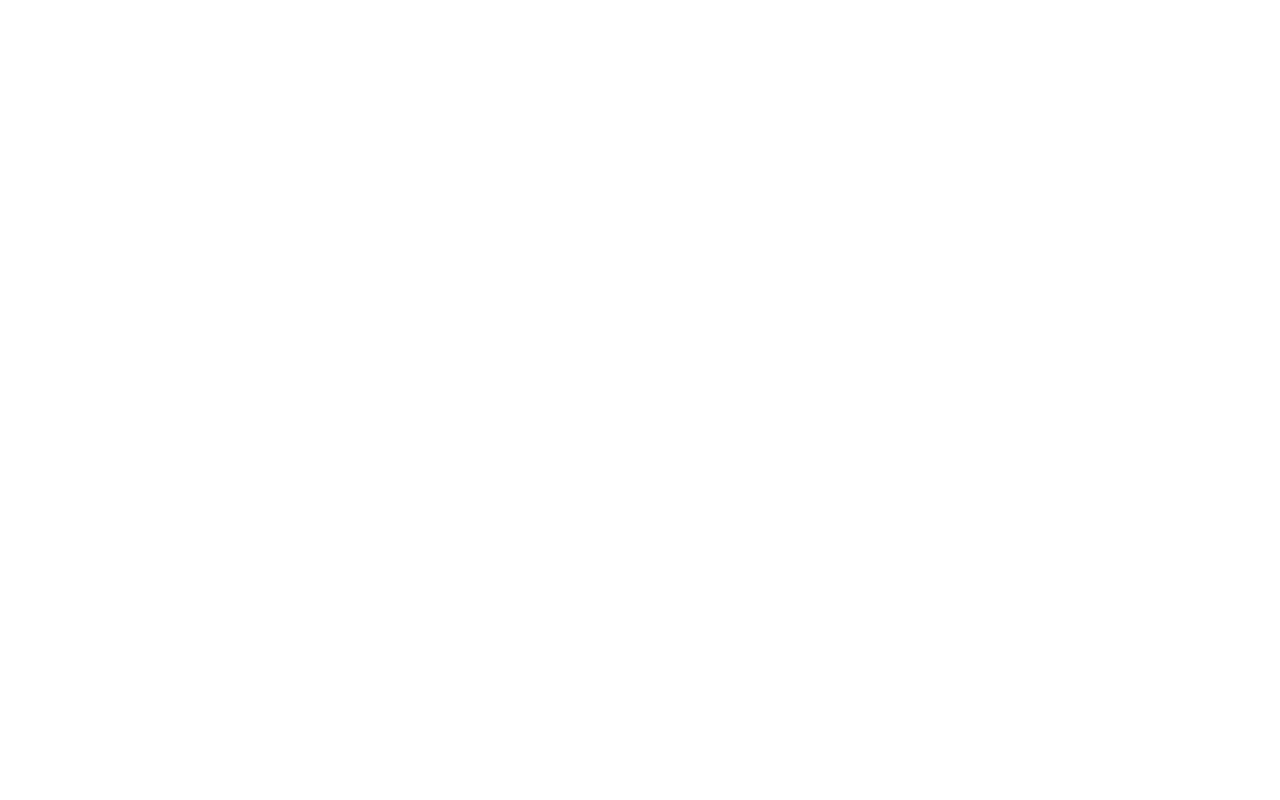
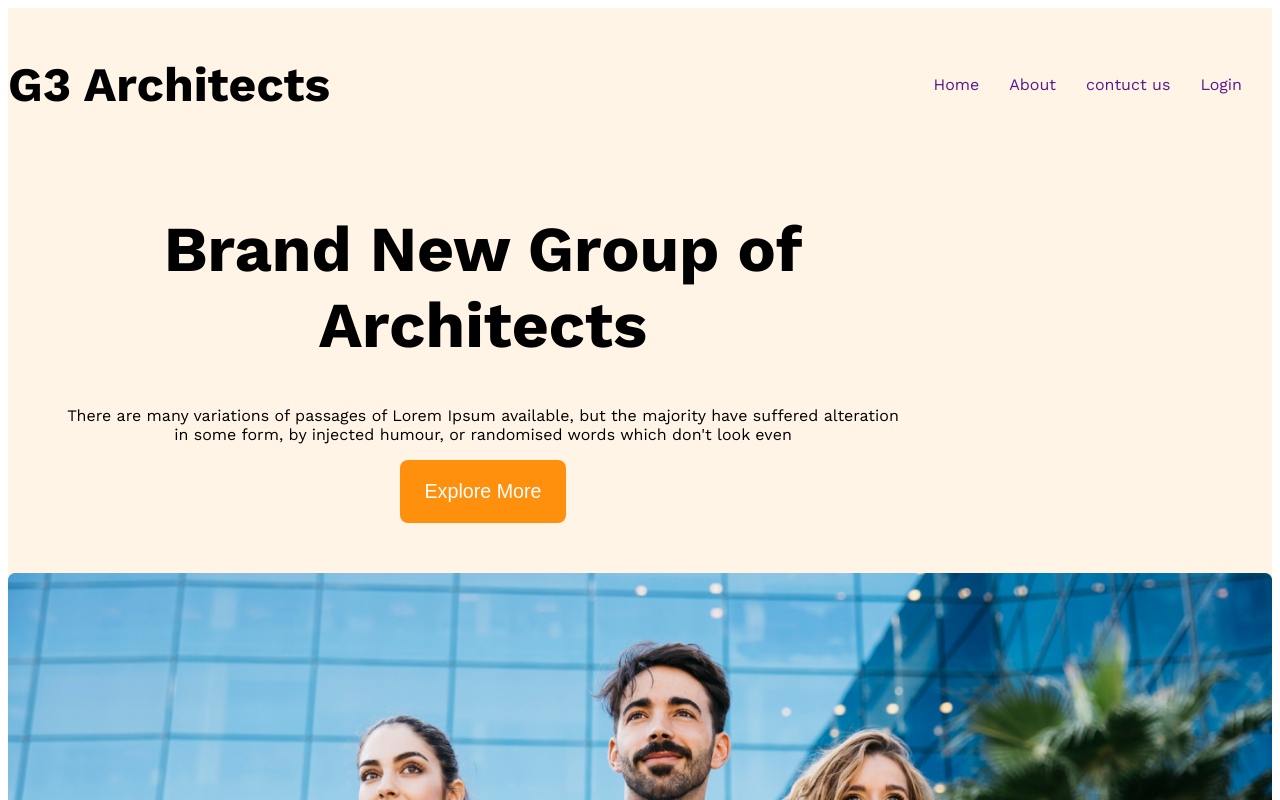
Before and after one commit to Asikul-Islam-Razim/g3-architect-website, a plain HTML site: page index.html in a window 1280 px wide. Shown: the top 800 px of the page. Drawn offline with nearby package versions, Linux system fonts and the light colour scheme.

Commit message:
add nav and banner content

```diff
--- a/index.html
+++ b/index.html
@@ -1,20 +1,37 @@
 <!DOCTYPE html>
 <html lang="en">
-<head>
-    <meta charset="UTF-8">
-    <meta name="viewport" content="width=device-width, initial-scale=1.0">
+  <head>
+    <meta charset="UTF-8" />
+    <meta name="viewport" content="width=device-width, initial-scale=1.0" />
     <title>g3 architects</title>
-    <link rel="stylesheet" href="styles/archicets.css">
-</head>
-<body>
-    <header>
-
+    <link rel="stylesheet" href="styles/archicets.css" />
+  </head>
+  <body class="work-sans-font">
+    <header class="bg-light">
+      <nav class="navbar display-flex">
+        <h3 class="brand">G3 Architects</h3>
+        <ul class="nav-links display-flex">
+          <li class="nav-item"><a href="" class="nav-link">Home</a></li>
+          <li class="nav-item"><a href="" class="nav-link">About</a></li>
+          <li class="nav-item"><a href="" class="nav-link">contuct us</a></li>
+          <li class="nav-item"><a href="" class="nav-link">Login</a></li>
+        </ul>
+      </nav>
+      <div class="banner">
+        <div class="banner-content"><h1 class="banner-title">
+            Brand New
+            Group of Architects
+        </h1>
+        <p>
+            There are many variations of passages of Lorem Ipsum available, but the majority have suffered alteration in some form, by injected humour, or randomised words which don't look even
+        </p>
+        <button class="btn-primary">
+                Explore More
+        </button></div>
+        <img class="banner-img" src="images/banner.png" alt="">
+      </div>
     </header>
-    <main>
-
-    </main>
-    <footer>
-
-    </footer>
-</body>
+    <main></main>
+    <footer></footer>
+  </body>
 </html>
--- a/styles/archicets.css
+++ b/styles/archicets.css
@@ -0,0 +1,96 @@
+
+@import url('https://fonts.googleapis.com/css2?family=Work+Sans:ital,wght@0,100..900;1,100..900&display=swap');
+
+
+
+.work-sans-font {
+  font-family: "Work Sans", sans-serif;
+  font-optical-sizing: auto;
+  font-weight: 400px;
+  font-style: normal;
+}
+/* shared styles */
+.display-flex{
+    display: flex;
+}
+
+/* dark 02 */
+.text-gray{
+    color:#424242 ;
+}
+/* dark 3 */
+.text-light-gray{
+    color: #727272 ;
+}
+
+.bg-light{
+    background-color: rgba(255, 144, 14, 0.1);
+}
+
+.btn-primary{
+    background-color: #FF900E;
+    color: white;
+    padding: 20px 25px;
+    font-size: 1.23rem;
+    font-weight: 600px;
+    border-radius: 8px;
+    border: none;
+}
+
+
+/* header styles */
+
+
+/* nav styles */
+
+.brand{
+    font-weight: 700px;
+    font-size: 3rem;
+}
+.navbar{
+   justify-content: space-between;
+   align-items: center;
+}
+.nav-links{
+
+}
+.nav-item{
+    list-style: none;
+    margin-right: 30px;
+}
+
+.nav-link{
+    text-decoration : none;
+    font-weight: 500px;
+}
+
+.navbar, .banner{
+max-width: 1440px;
+margin: 0px auto;
+}
+
+/* banner related style */
+
+.banner-content{
+    max-width: 850px;
+    margin: auto;
+    text-align: center;
+    margin: 50px;
+}
+.banner-title{
+    font-weight: 700px;
+    font-size: 4rem;
+}
+
+.banner-img{
+    width: 100%;
+}
+
+
+/* responsive media query */
+
+@media screen and (max-width:576px){
+    .nav-bar, .nav-links{
+        flex-direction: column;
+    }
+}
```
